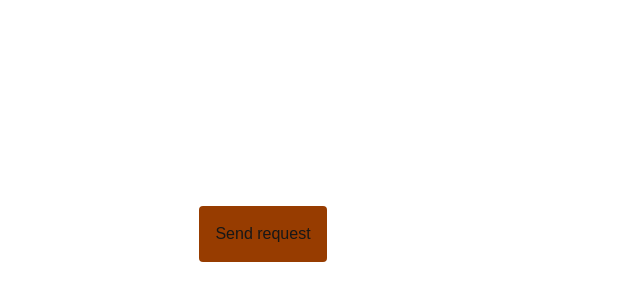
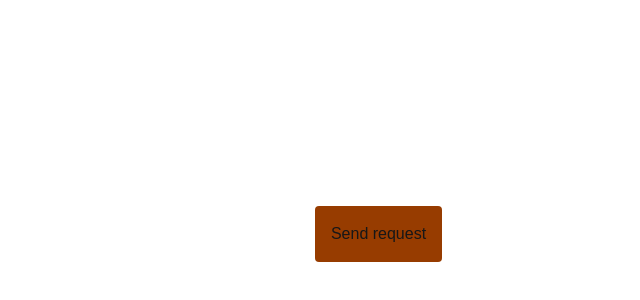
Before and after one commit to bharatyadav28/Test-Rate-Limit, a Next.js app: page / in a window 1280 px wide. Shown: the part 174-474 px from the top of the page, without its empty margins (377-1017 px from the left). Built offline with nearby package versions, Linux system fonts and the light colour scheme.

Commit message:
Add input field for ip

```diff
--- a/src/app/page.js
+++ b/src/app/page.js
@@ -5,14 +5,21 @@ import { useState } from "react";
 export default function Home() {
   const [isLoading, setIsLoading] = useState(false);
   const [data, setData] = useState("");
+  const [customIp, setCustomIp] = useState("");
 
   const handleReq = async () => {
     if (isLoading) return;
     try {
       setIsLoading(true);
-      const response = await fetch(
-        "https://string-geo-backend-tbgf.onrender.com/api/test"
-      );
+      // const url = "https://string-geo-backend-tbgf.onrender.com";
+      const url = "http://localhost:4000";
+      const response = await fetch(`${url}/api/test`, {
+        method: "POST",
+        body: JSON.stringify({ customIp: customIp?.trim() }),
+        headers: {
+          "Content-Type": "application/json",
+        },
+      });
       const res = await response.json();
       if (!response.ok) {
         throw Error(res.message || "Something went wrong");
@@ -29,7 +36,17 @@ export default function Home() {
   return (
     <div className="h-screen w-screen flex flex-col justify-center items-center gap-4">
       <div className="text-white text-lg flex break-all">{data}</div>
-      <div>
+      <div className="flex gap-2">
+        <input
+          type="text"
+          value={customIp}
+          onChange={(e) => {
+            const value = e.target.value;
+            setCustomIp(value);
+          }}
+          placeholder="Enter any custom ip"
+          className="text-white px-2"
+        />
         <button
           onClick={handleReq}
           className="p-4  my-auto bg-amber-800 cursor-pointer rounded -sm"
```
